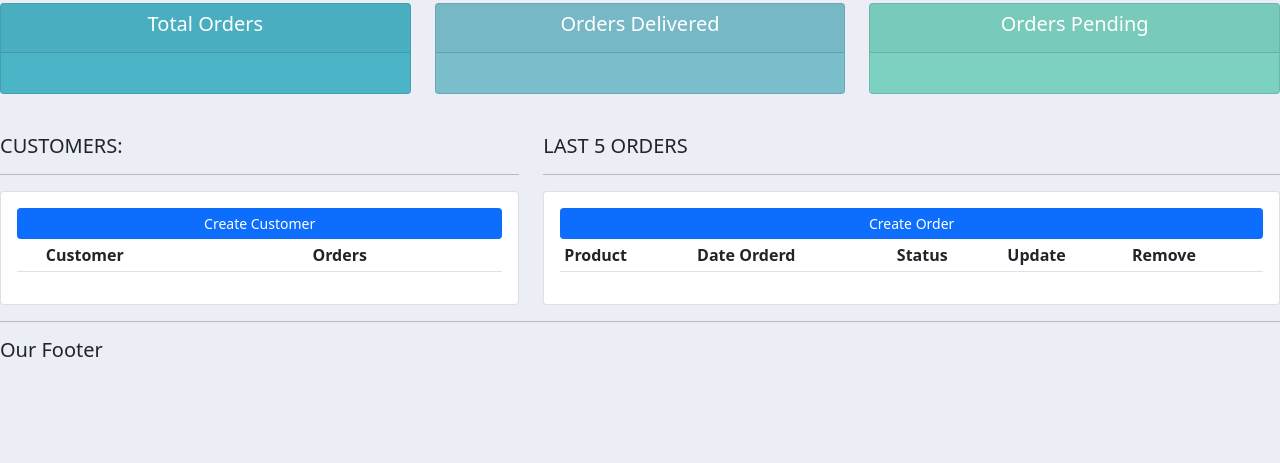
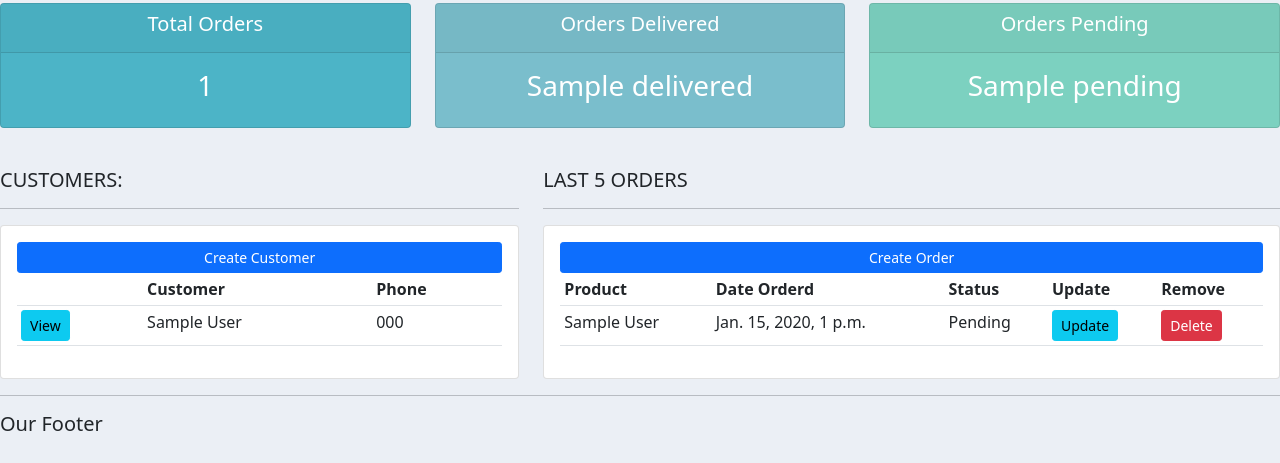
Before and after one commit to kibemwangi/Blog, a Django app: template file_management/accounts/templates/accounts/dashboard.html in a window 1280 px wide. Shown: the part 337-800 px from the top of the page. Run offline with Django 4.2, Linux system fonts and the light colour scheme; tables that the repository leaves empty hold one stand-in row (values such as "Sample post"); the template is opened without the code that fills it: values that come from a table or form of the project are taken from there, most other values are stand-ins (such as "Sample title", 1, 10 or a date in 2020); lists and menus that the app fills with data are empty; some libraries are stand-ins or nearby versions.

Commit message:
Modified views and templates

```diff
--- a/file_management/accounts/templates/accounts/dashboard.html
+++ b/file_management/accounts/templates/accounts/dashboard.html
@@ -16,8 +16,16 @@
 				<tr>
 					<th></th>
 					<th>Customer</th>
-					<th>Orders</th>
+					<th>Phone</th>
 				</tr>
+
+				{% for customer in customers %}
+				<tr>
+					<td><a class="btn btn-sm btn-info" href="{% url 'customer' customer.id %}">View</a></td>
+					<td>{{customer.name}}</td>
+					<td>{{customer.phone}}</td>
+				</tr>
+				{% endfor %}
 
 			</table>
 		</div>
@@ -37,6 +45,16 @@
 					<th>Remove</th>
 				</tr>
 
+				{% for order in orders %}
+				<tr>
+					<td>{{order.product}}</td>
+					<td>{{order.date_created}}</td>
+					<td>{{order.status}}</td>
+					<td><a class="btn btn-sm btn-info" href="">Update</a></td>
+					<td><a class="btn btn-sm btn-danger" href="">Delete</a></td>
+				</tr>
+				{% endfor %}
+
 			</table>
 		</div>
 	</div>
--- a/file_management/accounts/templates/accounts/navbar.html
+++ b/file_management/accounts/templates/accounts/navbar.html
@@ -9,10 +9,10 @@
   <div class="collapse navbar-collapse" id="navbarNav">
     <ul class="navbar-nav">
       <li class="nav-item active">
-        <a class="nav-link" href="#">Dashboard</a>
+        <a class="nav-link" href="{% url 'home' %}">Dashboard</a>
       </li>
       <li class="nav-item">
-        <a class="nav-link" href="#">Products</a>
+        <a class="nav-link" href="{% url 'products' %}">Products</a>
       </li>
     </ul>
   </div>
--- a/file_management/accounts/templates/accounts/status.html
+++ b/file_management/accounts/templates/accounts/status.html
@@ -8,7 +8,7 @@
                     <h5 class="card-title">Total Orders</h5>
                 </div>
                 <div class="card-body">
-                    <h3 class="card-title"></h3>
+                    <h3 class="card-title">{{total_orders}}</h3>
                 </div>
             </div>
         </div>
@@ -21,7 +21,7 @@
                     <h5 class="card-title">Orders Delivered</h5>
                 </div>
                 <div class="card-body">
-                    <h3 class="card-title"></h3>
+                    <h3 class="card-title">{{delivered}}</h3>
                 </div>
             </div>
         </div>
@@ -34,7 +34,7 @@
                     <h5 class="card-title">Orders Pending</h5>
                 </div>
                 <div class="card-body">
-                    <h3 class="card-title"></h3>
+                    <h3 class="card-title">{{pending}}</h3>
                 </div>
             </div>
         </div>
--- a/file_management/accounts/urls.py
+++ b/file_management/accounts/urls.py
@@ -2,7 +2,7 @@ from django.urls import path
 from . import views
 
 urlpatterns = [
-    path('', views.home),
-    path('products/', views.products),
-    path('customers/', views.customers),
+    path('', views.home, name="home"),
+    path('products/', views.products, name="products"),
+    path('customer/<str:pk_test>/', views.customers, name="customer"),
 ]
```
Also changed, not shown: file_management/accounts/templates/accounts/customers.html (+14 -6 lines), file_management/accounts/templates/accounts/products.html (+7 -0 lines), file_management/accounts/views.py (+27 -4 lines), file_management/accounts/migrations/0006_alter_product_description.py (added).
